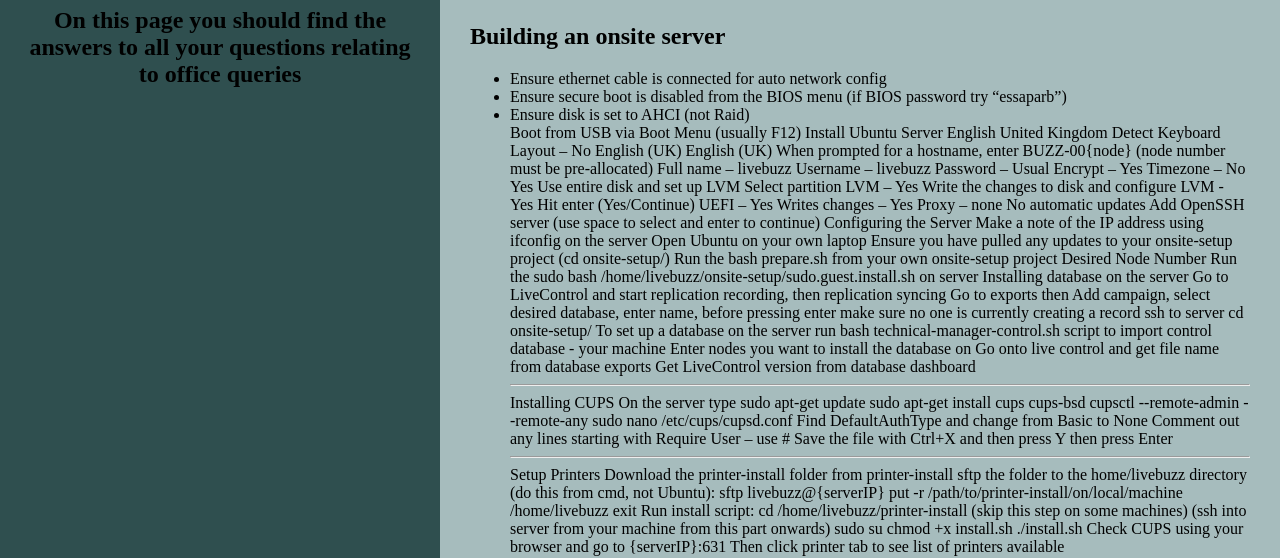
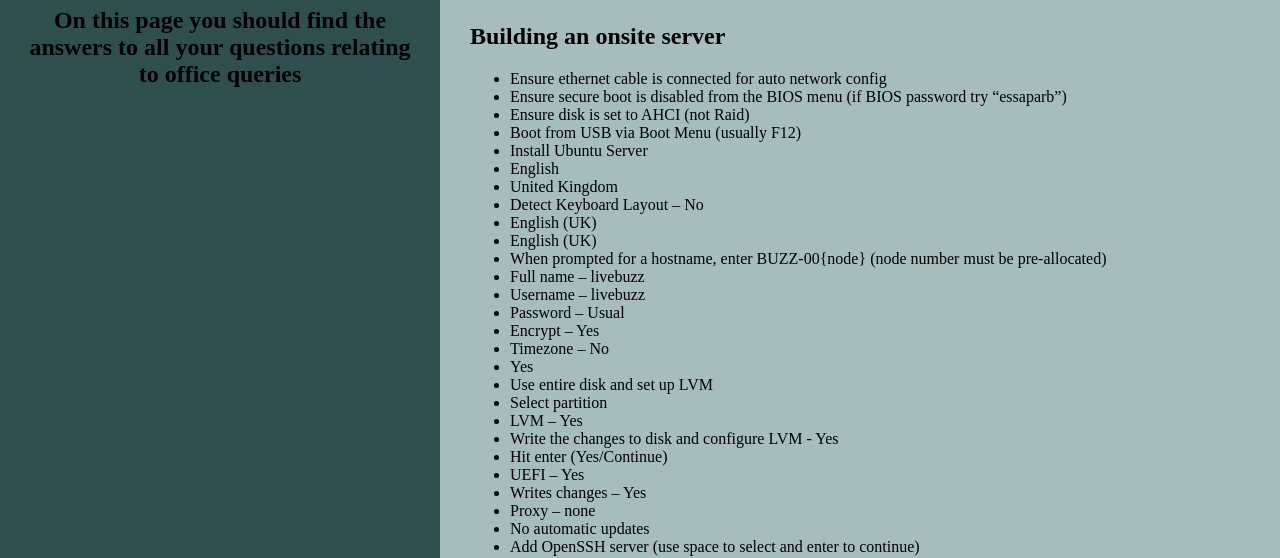
Before and after one commit to Legion-one3/LiveBuzz-Documentation, a plain HTML site: page index.html in a window 1280 px wide. Shown: the part 242-800 px from the top of the page. Drawn offline with Linux system fonts and the light colour scheme.

Commit message:
update 9

```diff
--- a/index.html
+++ b/index.html
@@ -35,53 +35,53 @@
 
                     <li>Ensure disk is set to AHCI (not Raid)</li>
 
-                    Boot from USB via Boot Menu (usually F12)
+                    <li>Boot from USB via Boot Menu (usually F12)</li>
 
-                    Install Ubuntu Server
+                    <li>Install Ubuntu Server</li>
 
-                    English
+                    <li>English</li>
 
-                    United Kingdom
+                    <li>United Kingdom</li>
 
-                    Detect Keyboard Layout – No
+                    <li>Detect Keyboard Layout – No</li>
 
-                    English (UK)
+                    <li>English (UK)</li>
 
-                    English (UK)
+                    <li>English (UK)</li>
 
-                    When prompted for a hostname, enter BUZZ-00{node} (node number must be pre-allocated)
+                <li>When prompted for a hostname, enter BUZZ-00{node} (node number must be pre-allocated)</li>
 
-                    Full name – livebuzz
+                <li>Full name – livebuzz</li>
 
-                    Username – livebuzz
+                <li>Username – livebuzz</li>
 
-                    Password – Usual
+                <li>Password – Usual</li>
 
-                    Encrypt – Yes
+                <li>Encrypt – Yes</li>
 
-                    Timezone – No
+                <li>Timezone – No</li>
 
-                    Yes
+                <li>Yes</li>
 
-                    Use entire disk and set up LVM
+                <li>Use entire disk and set up LVM</li>
 
-                    Select partition
+                <li>Select partition</li>
 
-                    LVM – Yes
+                <li>LVM – Yes</li>
 
-                    Write the changes to disk and configure LVM - Yes
+                <li>Write the changes to disk and configure LVM - Yes</li>
 
-                    Hit enter (Yes/Continue)
+                <li>Hit enter (Yes/Continue)</li>
 
-                    UEFI – Yes
+                <li>UEFI – Yes</li>
 
-                    Writes changes – Yes
+                <li>Writes changes – Yes</li>
 
-                    Proxy – none
+                <li>Proxy – none</li>
 
-                    No automatic updates
+                <li>No automatic updates</li>
 
-                    Add OpenSSH server (use space to select and enter to continue)
+                <li>Add OpenSSH server (use space to select and enter to continue)</li>
 
 
 
```
